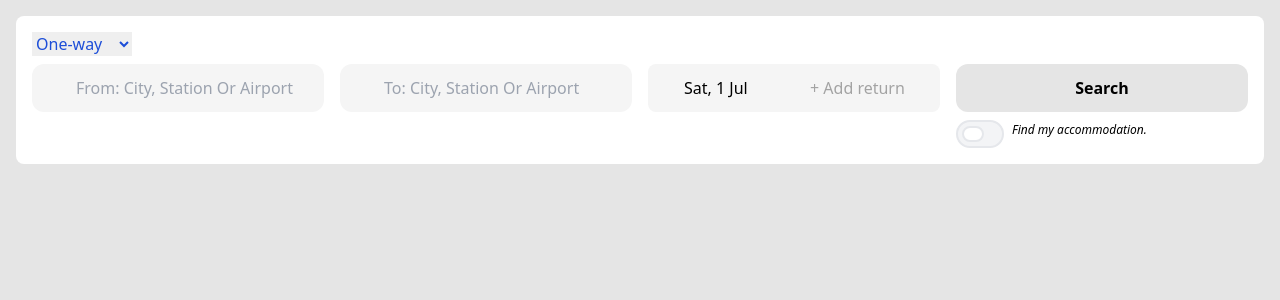
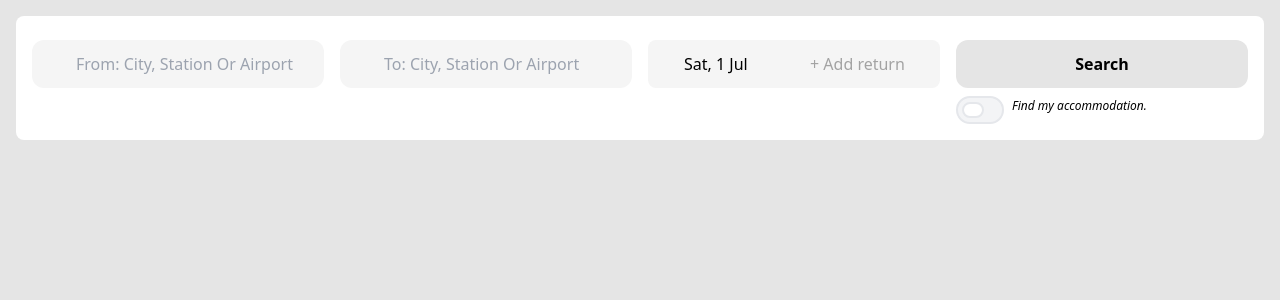
Before and after one commit to hakimbarraud/tictactrip, a React (Vite) app: page / in a window 1280 px wide. Shown: the top 300 px of the page. Built offline with nearby package versions, Linux system fonts and the light colour scheme; some icons are missing.

Commit message:
Delete the Way component

```diff
--- a/src/components/SearchBar.tsx
+++ b/src/components/SearchBar.tsx
@@ -3,7 +3,6 @@ import { Iconly } from "react-iconly";
 import Input from "./Input";
 import SelectDate from "./SelectDate";
 import ToggleSwitch from "./ToggleSwitch";
-import Way from "./Way";
 
 const SearchBar = () => {
   const [isVisible, setIsVisible] = useState(false);
@@ -58,7 +57,6 @@ const SearchBar = () => {
 
   return (
     <form onClick={handleClickForm} className="w-full">
-      <Way />
       <div className="md:grid grid-cols-4 items-start gap-4">
         <Input
           placeholder="From: City, Station Or Airport"
--- a/src/components/Way.tsx
+++ /dev/null
@@ -1,10 +0,0 @@
-const Way = () => {
-  return (
-    <select className="outline-none text-blue-700">
-      <option>One-way</option>
-      <option>Round trip</option>
-    </select>
-  );
-};
-
-export default Way;
```
